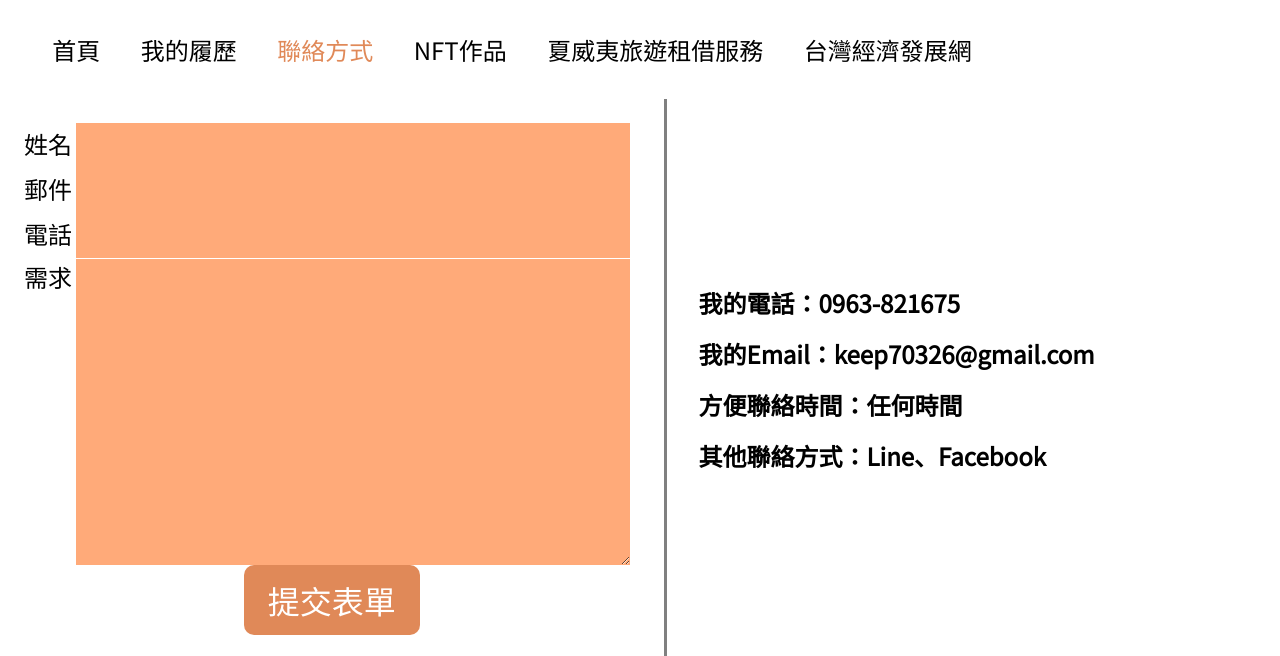
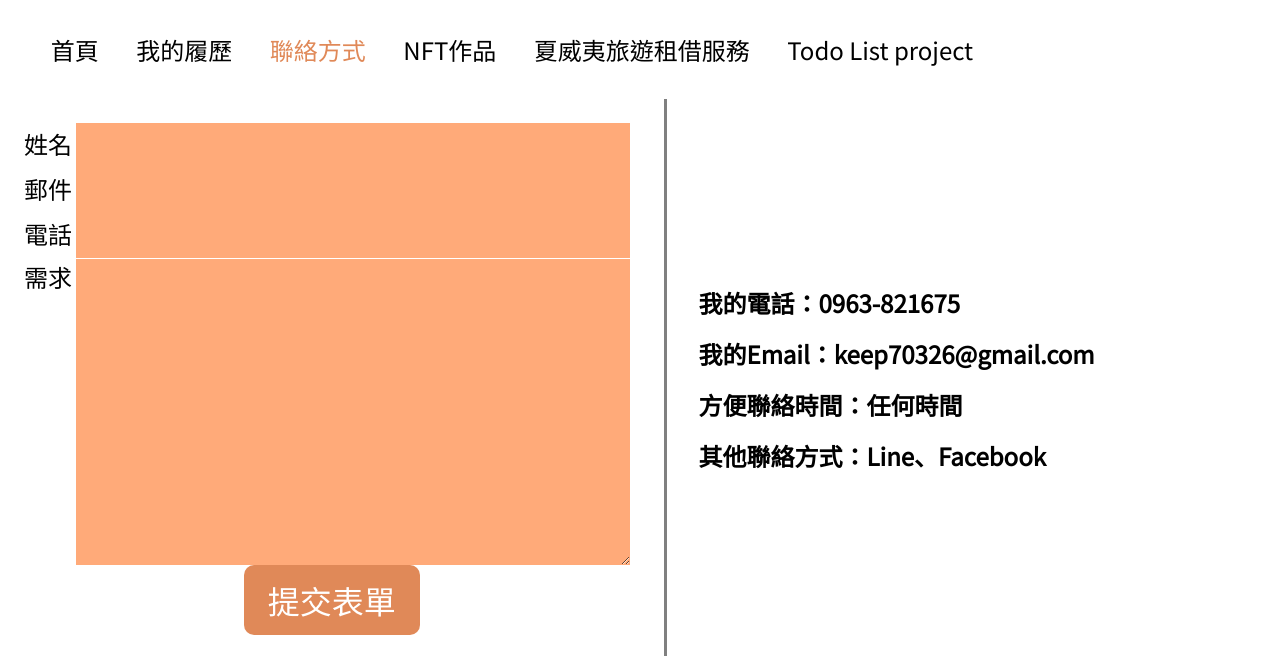
Before and after one commit to keep70326/Portfolio-project, a plain HTML site: page contact.html in a window 1280 px wide. Shown: the top 656 px of the page. Drawn offline with Linux system fonts and the light colour scheme.

Commit message:
finished

```diff
--- a/contact.html
+++ b/contact.html
@@ -26,7 +26,7 @@
                     <li><a class="active" href="contact.html">聯絡方式</a></li>
                     <li><a href="https://testnets.opensea.io/0xC27DdbfC7F21Ea5281D092F24B028F38f66B9C36">NFT作品</a></li>
                     <li><a href="./Hawaii project/index.html">夏威夷旅遊租借服務</a>
-                    <li><a href="./Taiwan project/index.html">台灣經濟發展網</a></li>
+                        <li><a href="./To do list project/">Todo List project</a></li>
                 </ul>
             </nav>
         </header>
```
Also changed, not shown: index.html (+1 -0 lines), resume.html (+1 -0 lines).
